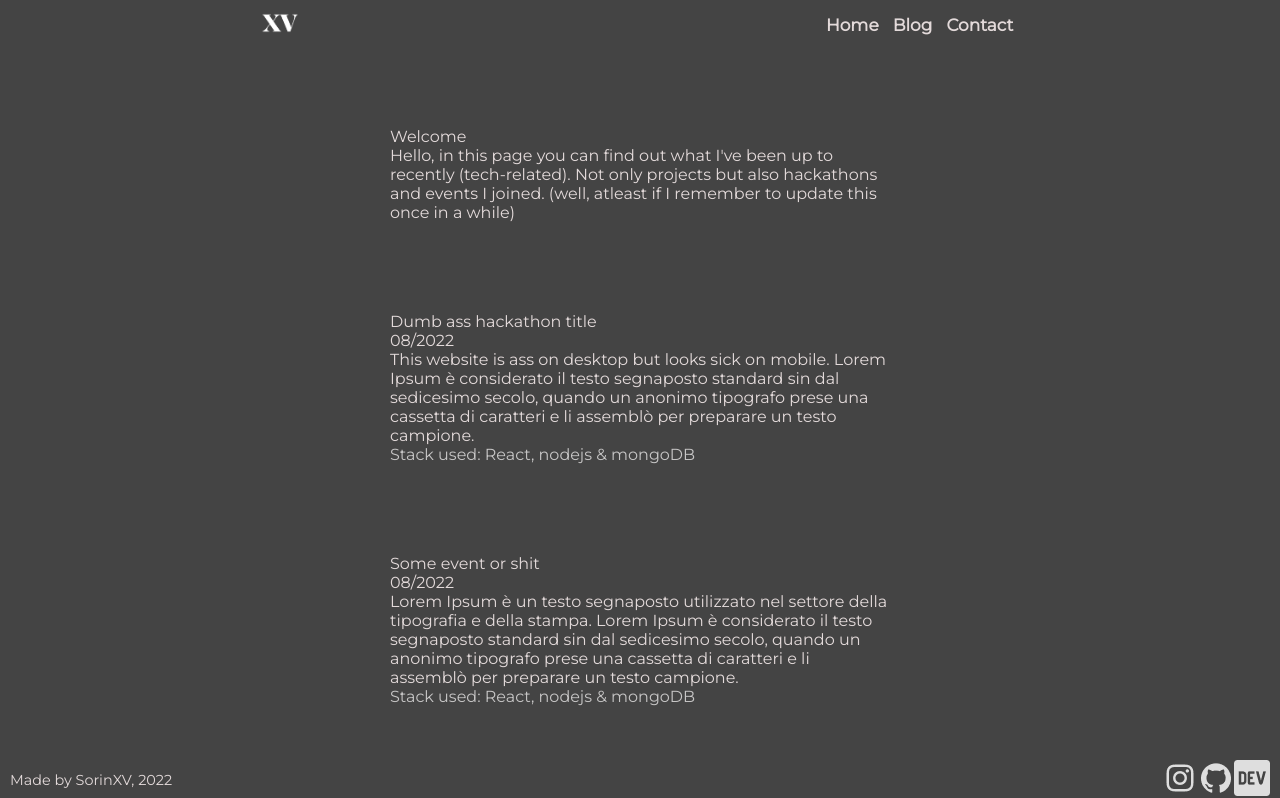
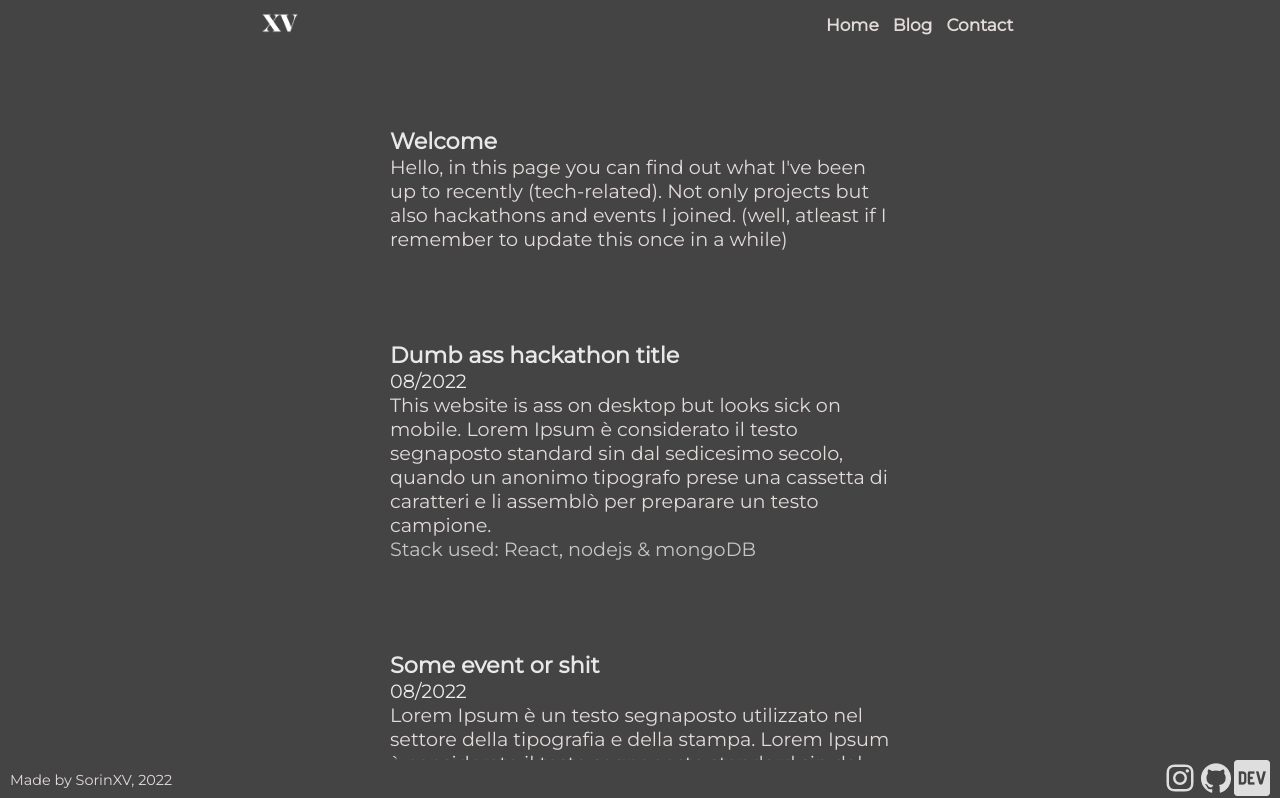
Before and after one commit to SorinXV/sorinxv.com, a React (Create React App) app: page /blog in a window 1280 px wide. Shown: the top 798 px of the page. Built offline with nearby package versions, Linux system fonts and the light colour scheme.

Commit message:
css file with some re-usable text

```diff
--- a/src/assets/css/text.css
+++ b/src/assets/css/text.css
@@ -7,6 +7,18 @@
 }
 .paragraph{
   font-size: 1.3rem;
+}
+.small-title{
+  font-size: 1.4rem;
+  color: #e9e7e7;
+  font-weight: bold;
+}
+.date{
+  font-size: 1.2rem;
+  color: #eee9e9;
+}
+.description{
+  font-size: 1.2rem;
 }
 /*phone*/
 @media screen and (min-width: 0px) and (max-width: 601px) {
```
